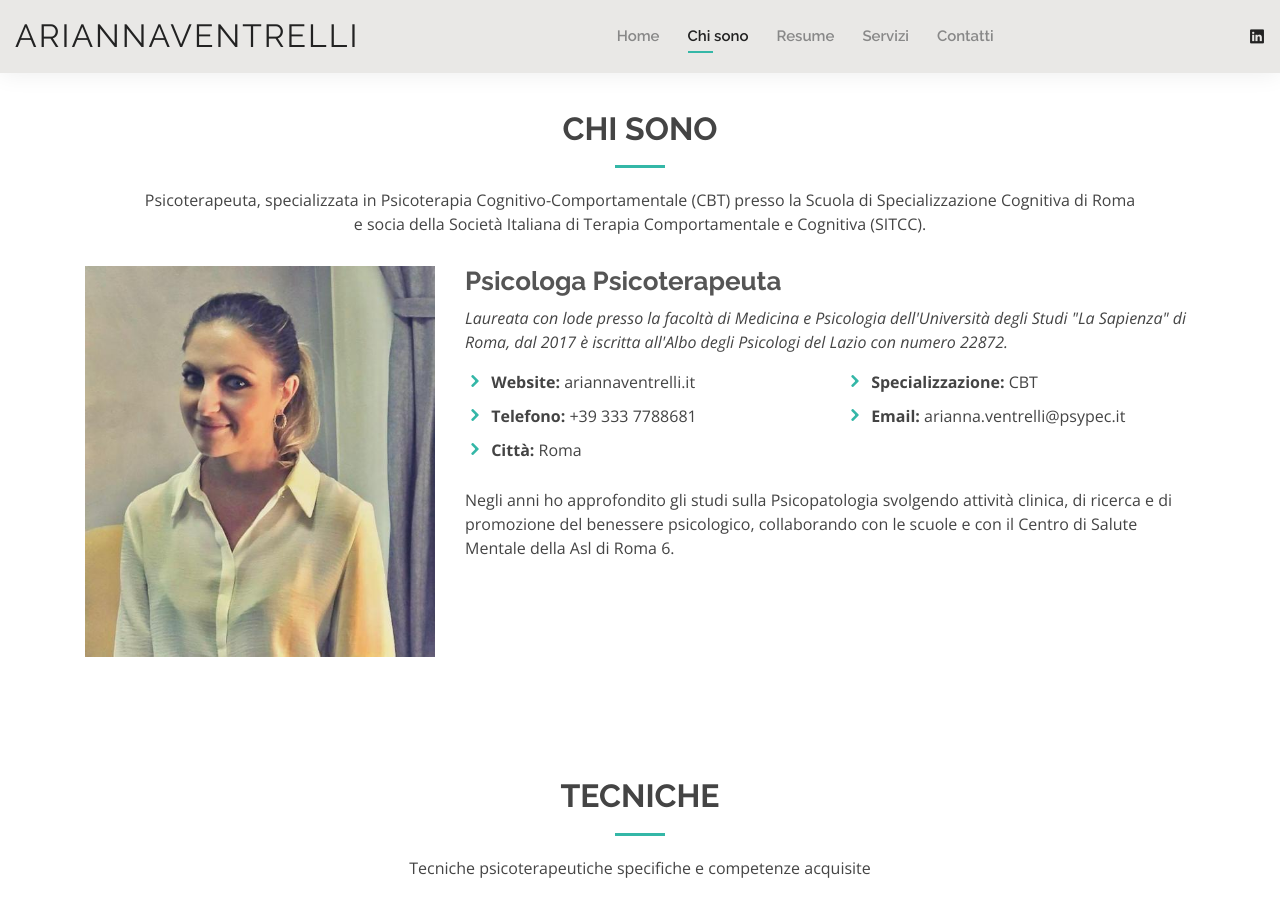
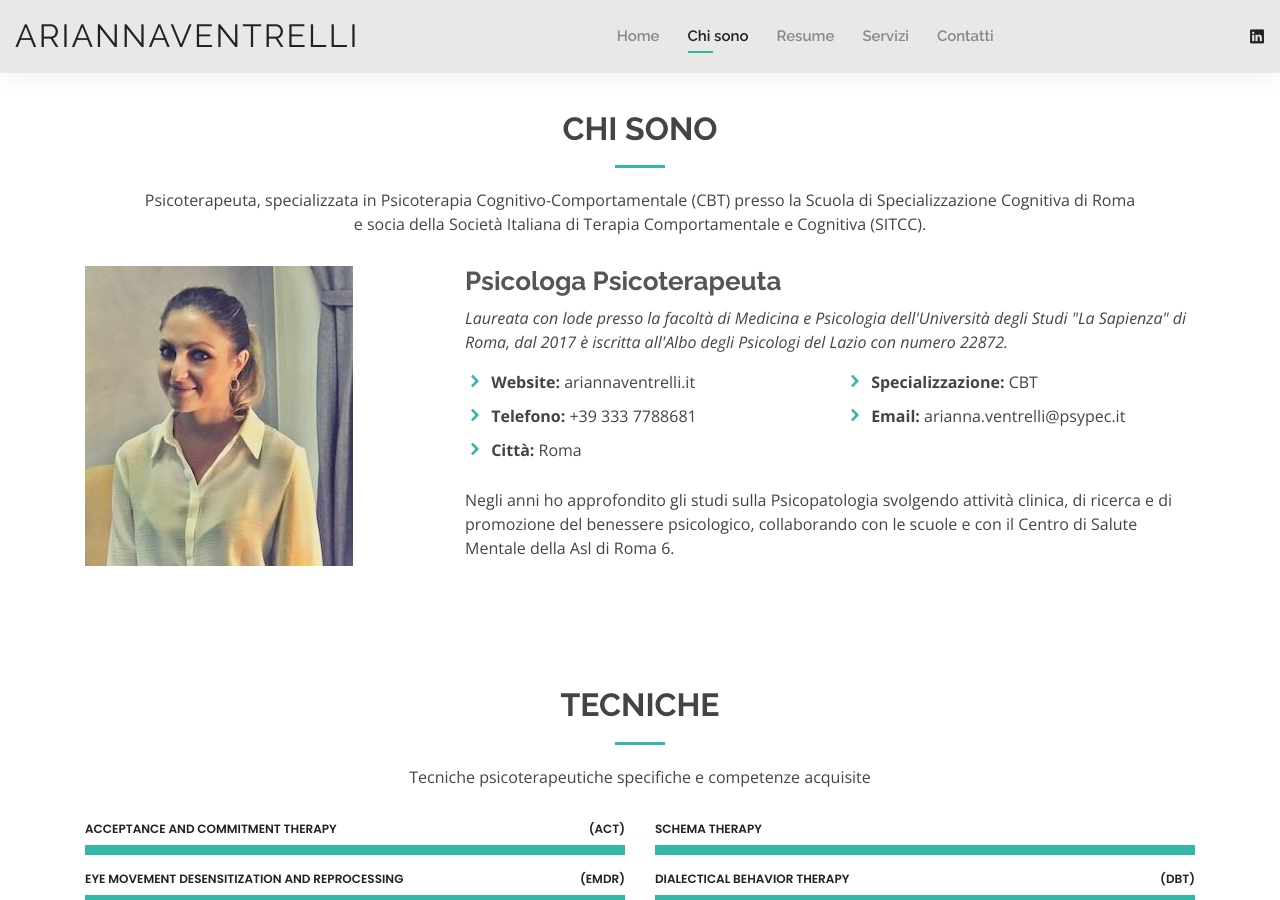
Before and after one commit to venari-psycho/venari-psycho.github.io, a Jekyll site: the page built from about.html, in a window 1280 px wide and 900 px high. Built offline with Jekyll 4.4.1, drawn with Linux system fonts in a browser that asks for light colours.

Commit message:
New smaller About image

```diff
--- a/about.html
+++ b/about.html
@@ -21,7 +21,7 @@
 
       <div class="row">
         <div class="col-lg-4">
-          <img src="assets/img/about-me-4.jpg" class="img-fluid" alt="">
+          <img src="assets/img/about-me-5.jpg" class="img-fluid" alt="">
         </div>
         <div class="col-lg-8 pt-4 pt-lg-0 content">
           <h3>Psicologa Psicoterapeuta</h3>
```
Also changed, not shown: assets/img/about-me-5.jpg (added).
